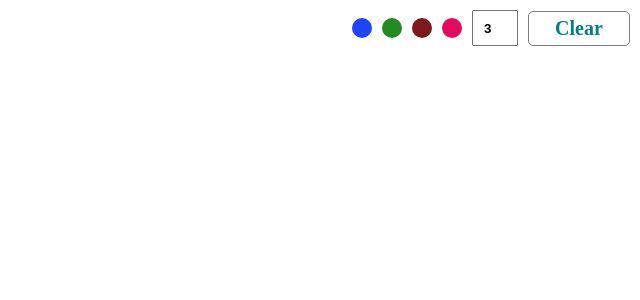
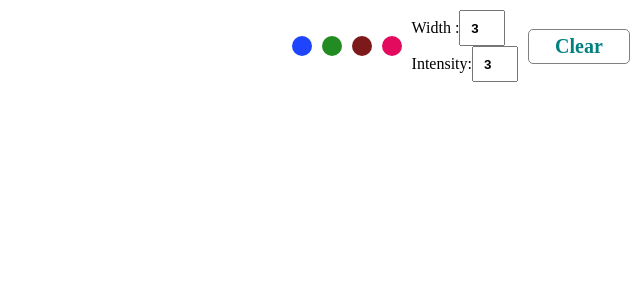
Before and after one commit to sarojpahi/SprayPaint, a Next.js app: page / in a window 1280 px wide. Shown: the top 300 px of the page, without its empty margins (640-1280 px from the left). Built offline with nearby package versions, Linux system fonts and the light colour scheme.

Commit message:
added intensity

```diff
--- a/src/components/Drawing/useonDraw.js
+++ b/src/components/Drawing/useonDraw.js
@@ -43,7 +43,7 @@ export function useOnDraw(onDraw) {
         ) {
           const point = pointInCanvas(e.clientX, e.clientY + 25);
           const ctx = canvasRef.current.getContext("2d");
-          // audioRef.current.currentTime = 1;
+          audioRef.volume = 2;
           audioRef.current.play();
           if (onDraw) onDraw(ctx, point, prevPointRef.current);
           prevPointRef.current = point;
--- a/src/components/DrawingApp.jsx
+++ b/src/components/DrawingApp.jsx
@@ -7,6 +7,7 @@ const DrawingApp = () => {
   const [y, setY] = useState(0);
   const [context, setContext] = useState();
   const [amount, setAmount] = useState(3);
+  const [intensity, setIntensity] = useState(3);
 
   const handleSize = (e) => {
     const value = e.target.value;
@@ -15,6 +16,14 @@ const DrawingApp = () => {
     } else if (value < 1) {
       setAmount(1);
     } else setAmount(value);
+  };
+  const handleIntensity = (e) => {
+    const value = e.target.value;
+    if (value > 5) {
+      setIntensity(5);
+    } else if (value < 1) {
+      setIntensity(1);
+    } else setIntensity(value);
   };
 
   const [color, setColor] = useState(colorArray[0]);
@@ -32,7 +41,14 @@ const DrawingApp = () => {
 
   function drawLine(start, end, ctx, color) {
     start = start ?? end;
-    RandomizeParticles(start.x, start.y, ctx, color, amount * 15);
+    RandomizeParticles(
+      start.x,
+      start.y,
+      ctx,
+      color,
+      amount * 15,
+      intensity * 50
+    );
   }
   const clear = () => {
     context.clearRect(0, 0, x, y);
@@ -54,13 +70,27 @@ const DrawingApp = () => {
           ></div>
         ))}
         <div className="size">
+          <div>
+            Width :
             <input
               type="number"
               min={1}
               max={5}
               value={amount}
               onChange={handleSize}
+            />{" "}
+          </div>
+
+          <div>
+            Intensity:
+            <input
+              type="number"
+              min={1}
+              max={5}
+              value={intensity}
+              onChange={handleIntensity}
             />
+          </div>
         </div>
         <div className="clear" onClick={() => clear()}>
           Clear
@@ -84,8 +114,8 @@ const DrawingApp = () => {
   );
 };
 
-function RandomizeParticles(stageX, stageY, ctx, color, amount) {
-  for (var i = 0; i < amount; i++) {
+function RandomizeParticles(stageX, stageY, ctx, color, amount, intensity) {
+  for (var i = 0; i < intensity; i++) {
     var x = stageX + (Math.random() - 0.5) * Math.random() * amount * 3;
     var y = stageY + (Math.random() - 0.5) * Math.random() * amount * 3;
     var alpha = Math.random();
```
Lines whose indentation alone changed are shown as unchanged.
